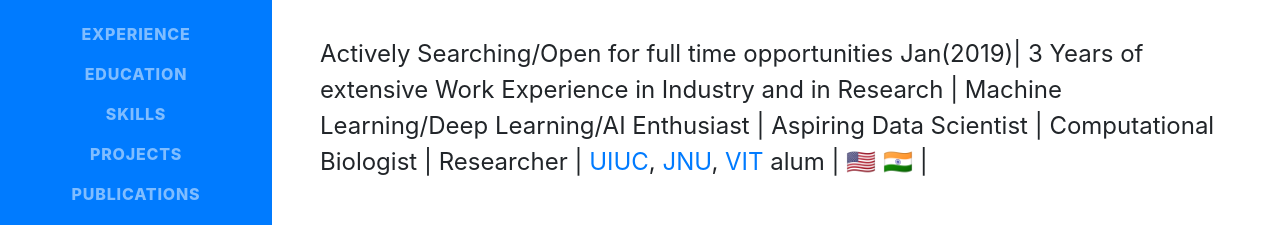
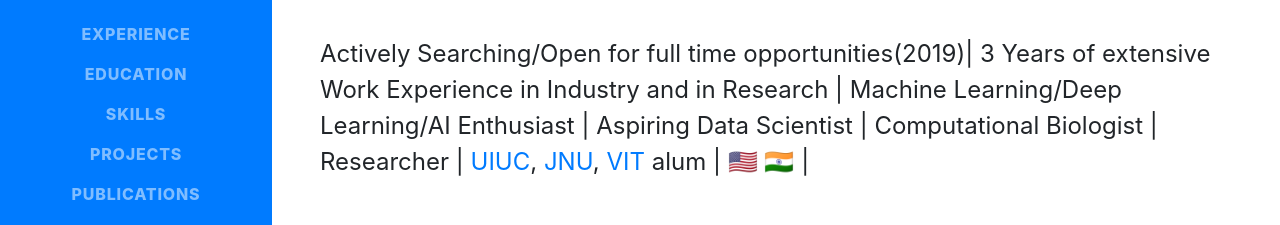
Before and after one commit to Niteeshkanungo/niteeshkanungo.github.io, a website with bundled scripts: page index.html in a window 1280 px wide. Shown: the part 340-565 px from the top of the page. Built offline with nearby package versions, Linux system fonts and the light colour scheme; a web font is replaced by a local one.

Commit message:
added year

```diff
--- a/index.html
+++ b/index.html
@@ -92,7 +92,7 @@
           <i class="fas fa-at"></i> <a href="mailto:niteeshkanungo@gmail.com">niteeshkanungo@gmail.com</a>
         </div>
         <p class="lead mb-5">
-          Actively Searching/Open for full time opportunities Jan(2019)| 3 Years of extensive Work Experience in Industry and in Research | Machine Learning/Deep Learning/AI Enthusiast | Aspiring Data Scientist | Computational Biologist | Researcher |
+          Actively Searching/Open for full time opportunities(2019)| 3 Years of extensive Work Experience in Industry and in Research | Machine Learning/Deep Learning/AI Enthusiast | Aspiring Data Scientist | Computational Biologist | Researcher |
           <a href="https://illinois.edu.com">UIUC</a>, <a href="https://www.jnu.ac.in">JNU</a>, <a href="http://www.vit.ac.in">VIT</a> alum | 🇺🇸 🇮🇳 |
         </p>
 
```
